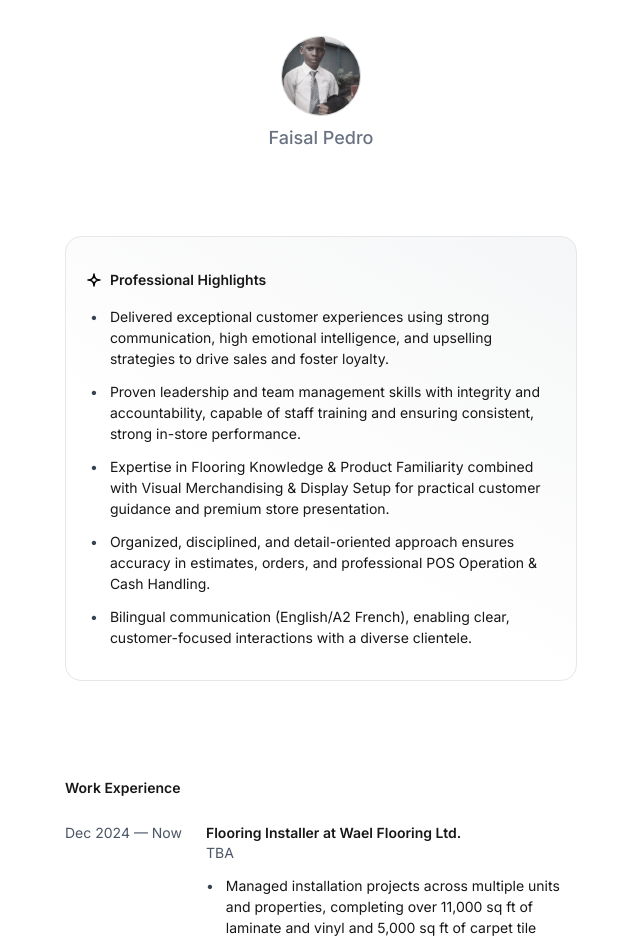
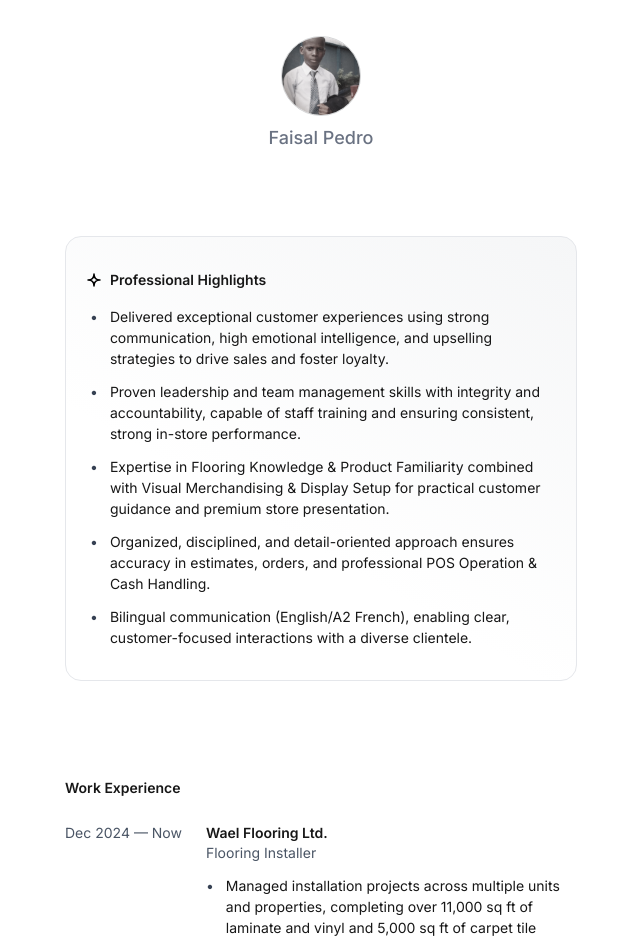
Before and after one commit to peddi-togo/faisalpedro.com, a Next.js app: page / in a window 1280 px wide. Shown: the top 941 px of the page, without its empty margins (319-959 px from the left). Built offline with nearby package versions, Linux system fonts and the light colour scheme.

Commit message:
add list

```diff
--- /dev/null
+++ b/components/list.js
@@ -0,0 +1,14 @@
+import { twMerge } from "tailwind-merge";
+
+export default function List({ items, className = "" }) {
+  return (
+    <ul className={twMerge("space-y-3", className)}>
+      {items.map((item, index) => (
+        <li key={index} className="flex gap-3">
+          <span className="text-gray-700">•</span>
+          <span>{item}</span>
+        </li>
+      ))}
+    </ul>
+  );
+}
--- a/components/professional-highlights.js
+++ b/components/professional-highlights.js
@@ -1,4 +1,5 @@
 import Heading from "./heading";
+import List from "./list";
 import data from "@/app/data.json";
 
 export default function ProfessionalHighlights() {
@@ -10,14 +11,7 @@ export default function ProfessionalHighlights() {
         <Heading level={2} iconName="spark" className="mb-4">
           Professional Highlights
         </Heading>
-        <ul className="space-y-3 ">
-          {highlights.map((highlight, index) => (
-            <li key={index} className="flex gap-3">
-              <span className="text-gray-700">•</span>
-              <span>{highlight}</span>
-            </li>
-          ))}
-        </ul>
+        <List items={highlights} />
       </div>
     </section>
   );
--- a/components/work-experience.js
+++ b/components/work-experience.js
@@ -1,4 +1,5 @@
 import Heading from "./heading";
+import List from "./list";
 import data from "@/app/data.json";
 
 export default function WorkExperience() {
@@ -22,20 +23,9 @@ export default function WorkExperience() {
 
             {/* Second column: Details */}
             <div>
-              <h3 className="font-semibold">
-                {exp.job_title} at {exp.company}
-              </h3>
-              <p className="text-gray-600 text-sm mb-3">
-                {exp.location || "TBA"}
-              </p>
-              <ul className="space-y-3">
-                {exp.achievements.map((achievement, idx) => (
-                  <li key={idx} className="flex gap-3">
-                    <span className="text-gray-700">•</span>
-                    <span>{achievement}</span>
-                  </li>
-                ))}
-              </ul>
+              <Heading level={3}>{exp.company}</Heading>
+              <p className="text-gray-600 text-sm mb-3">{exp.job_title}</p>
+              <List items={exp.achievements} />
             </div>
           </div>
         ))}
```
